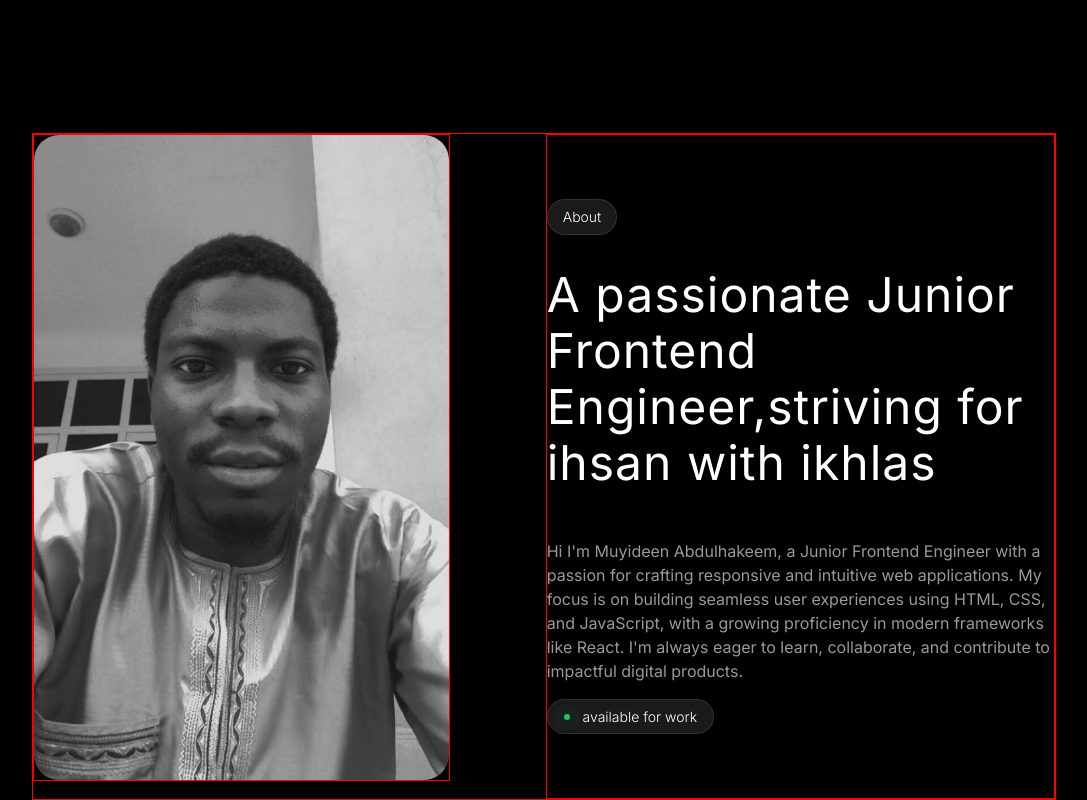
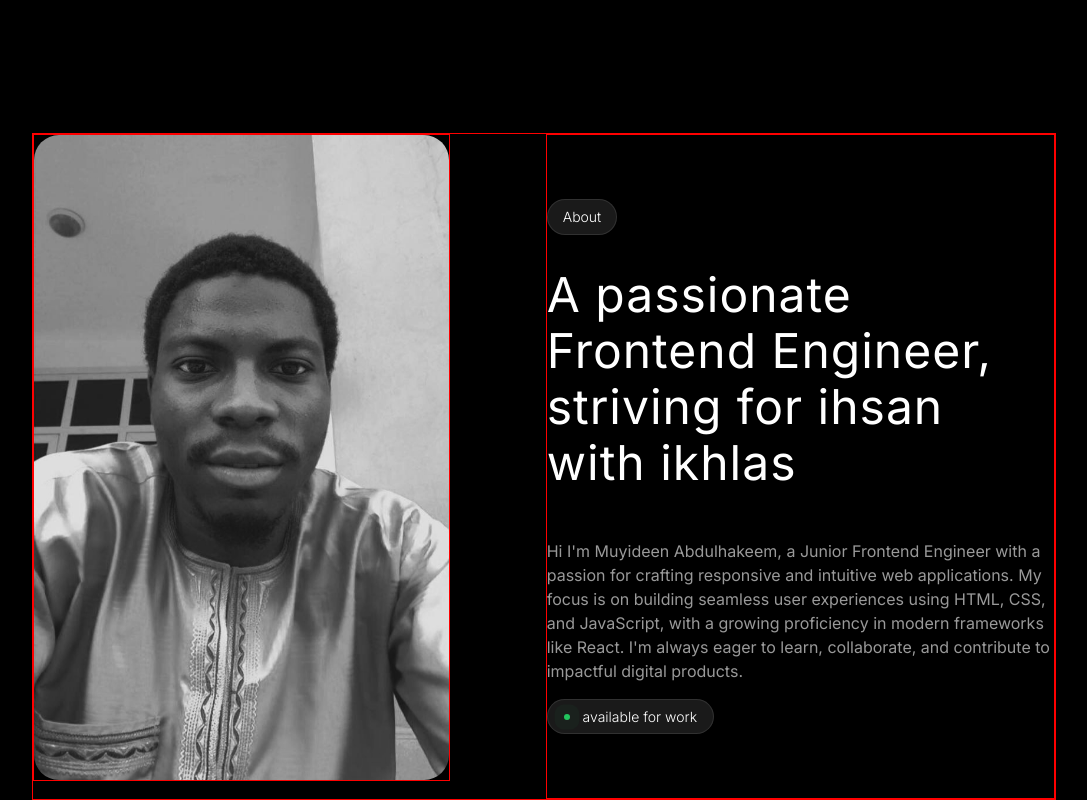
Before and after one commit to Abdulhakeem010/My-portfolio, a plain HTML site: page index.html in a window 1280 px wide. Shown: the part 2941-3741 px from the top of the page, without its empty margins (96-1183 px from the left). Drawn offline with Linux system fonts and the light colour scheme.

Commit message:
Update heading text in About section of index.html to reflect a more general Frontend Engineer role while maintaining the theme of passion and dedication.

```diff
--- a/index.html
+++ b/index.html
@@ -118,7 +118,7 @@
           <div class="about-content">
 
             <div class="about-p"><p>About</p></div>
-            <div class="about-h1"><h1>A passionate Junior Frontend Engineer,striving for ihsan with ikhlas</h1></div>
+            <div class="about-h1"><h1> A passionate Frontend Engineer, striving for ihsan with ikhlas</h1></div>
             <div class="about-text">
               <p>
                 Hi I'm Muyideen Abdulhakeem, a Junior Frontend Engineer with a passion for crafting responsive and intuitive web applications. My
```
